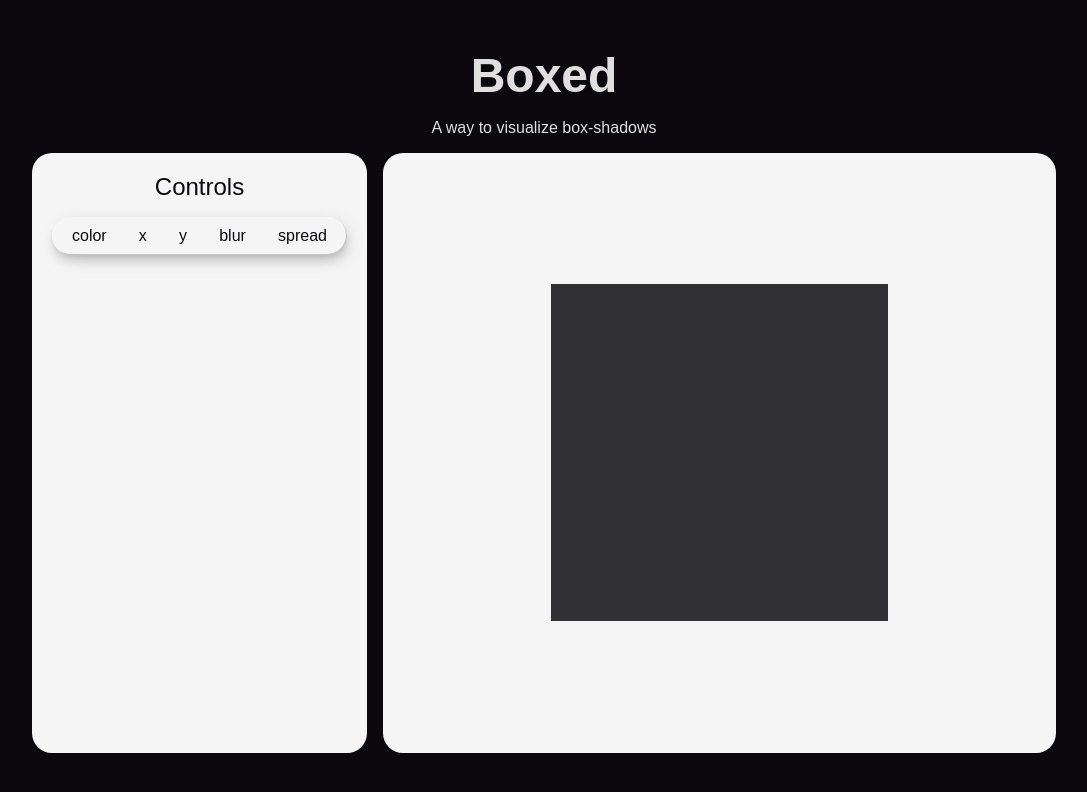
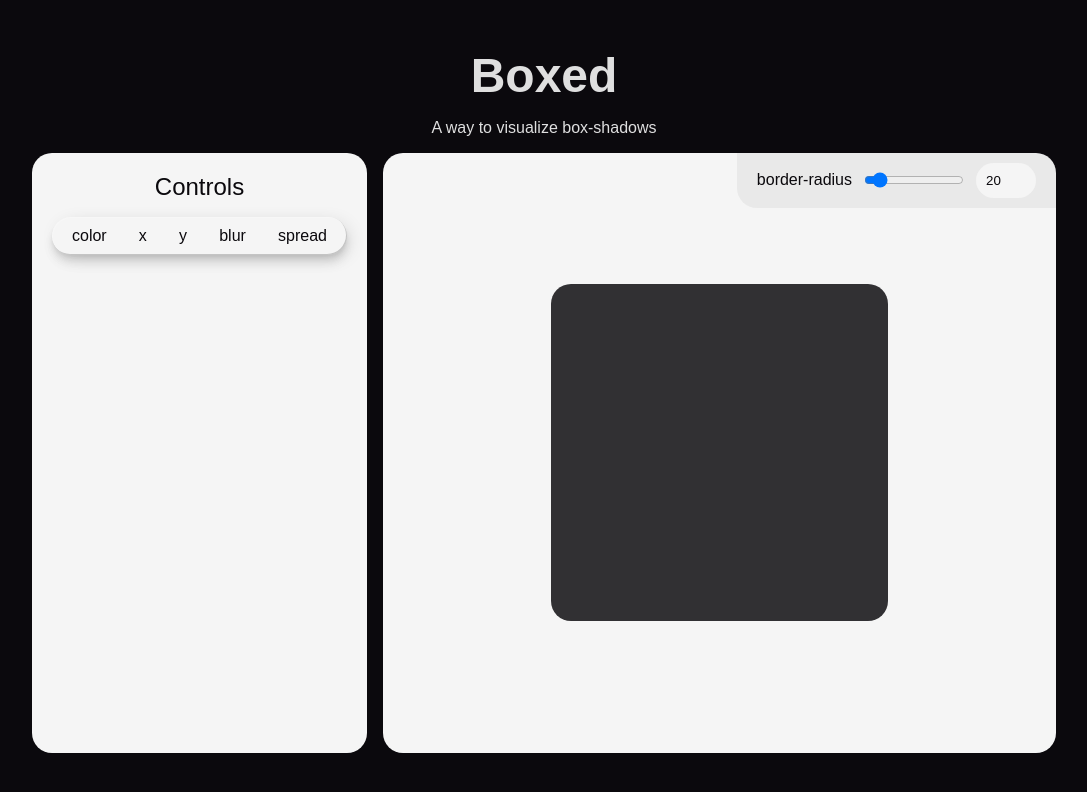
Before and after one commit to RyanMilbourne/boxed, a React app: page / in a window 1280 px wide. Shown: the top 792 px of the page, without its empty margins (96-1183 px from the left). Built offline with nearby package versions, Linux system fonts and the light colour scheme; the HTML template or start-up script is replaced by a standard one.

Commit message:
add border radius functionality

```diff
--- a/src/components/Box/Hero/HeroBox.jsx
+++ b/src/components/Box/Hero/HeroBox.jsx
@@ -1,9 +1,39 @@
-import React from "react";
+import React, { useState } from "react";
 import "./HeroBoxStyles.scss";
 const HeroBox = () => {
+  const [radius, setRadius] = useState(20);
+
+  const boxStyle = {
+    borderRadius: `${radius}px`,
+  };
+
+  const onRadiusChange = (e) => {
+    setRadius(e.target.value);
+  };
+
   return (
     <div className="hero-box-container">
-      <div className="hero-box"></div>
+      <div className="hero-box" style={boxStyle}></div>
+      <div className="hero-box-radius-container">
+        <span>border-radius</span>
+        <input
+          type="range"
+          min="0"
+          max="200"
+          className="hero-radius slider"
+          value={radius}
+          onChange={onRadiusChange}
+        />
+        {/* {radius}px */}
+        <input
+          className="hero-radius"
+          type="number"
+          min="0"
+          max="200"
+          value={radius}
+          onChange={onRadiusChange}
+        />
+      </div>
     </div>
   );
 };
--- a/src/components/Box/Hero/HeroBoxStyles.scss
+++ b/src/components/Box/Hero/HeroBoxStyles.scss
@@ -1,3 +1,5 @@
+@import "../../../variables.scss";
+
 .hero-box-container {
   width: calc(100% - 30% - 1rem);
   display: flex;
@@ -5,6 +7,7 @@
   justify-content: center;
   background-color: whitesmoke;
   border-radius: 20px;
+  position: relative;
 }
 
 .hero-box {
@@ -13,3 +16,31 @@
   max-width: 350px;
   background-color: rgb(49, 48, 51);
 }
+
+.hero-box-radius-container {
+  position: absolute;
+  top: 0;
+  right: 0;
+  padding: 10px 20px;
+  background-color: rgba(0, 0, 0, 0.05);
+  border-radius: 0 20px;
+  display: flex;
+  gap: 10px;
+  align-items: center;
+  justify-content: space-between;
+}
+
+.hero-radius {
+  width: 40px;
+  padding: 10px;
+  border-radius: 20px;
+  background-color: whitesmoke;
+  color: $dark-text;
+  outline: none;
+  border: none;
+}
+
+.slider {
+  width: 100px;
+  padding: 0;
+}
```
